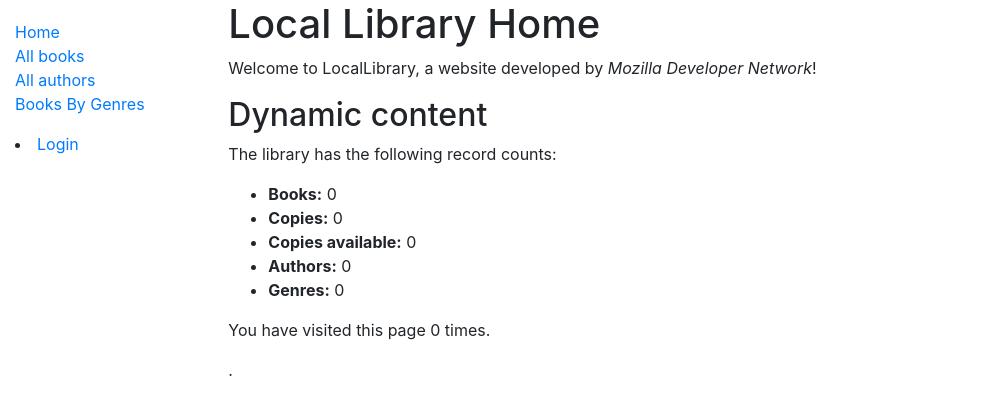
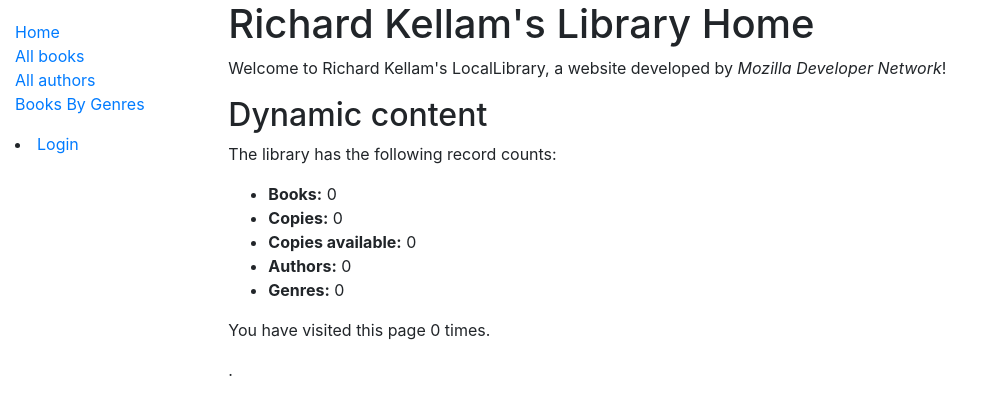
Before and after one commit to rokii2016/django_local_library, a Django app: page /catalog/ in a window 1280 px wide. Shown: the top 415 px of the page, without its empty margins (0-993 px from the left). Run offline with Django 3.2, Linux system fonts and the light colour scheme; data that the repository does not hold is empty.

Commit message:
Change name in index.html

```diff
--- a/catalog/templates/index.html
+++ b/catalog/templates/index.html
@@ -5,8 +5,8 @@
 {% load static %}
 <img src="{% static 'catalog/images/local_library_model_uml.png' %}" alt="UML diagram" style="width:555px;height:540px;">
 {% block content %}
-  <h1>Local Library Home</h1>
-  <p>Welcome to LocalLibrary, a website developed by <em>Mozilla Developer Network</em>!</p>
+  <h1>Richard Kellam's Library Home</h1>
+  <p>Welcome to Richard Kellam's LocalLibrary, a website developed by <em>Mozilla Developer Network</em>!</p>
   <h2>Dynamic content</h2>
   <p>The library has the following record counts:</p>
   <ul>
```
